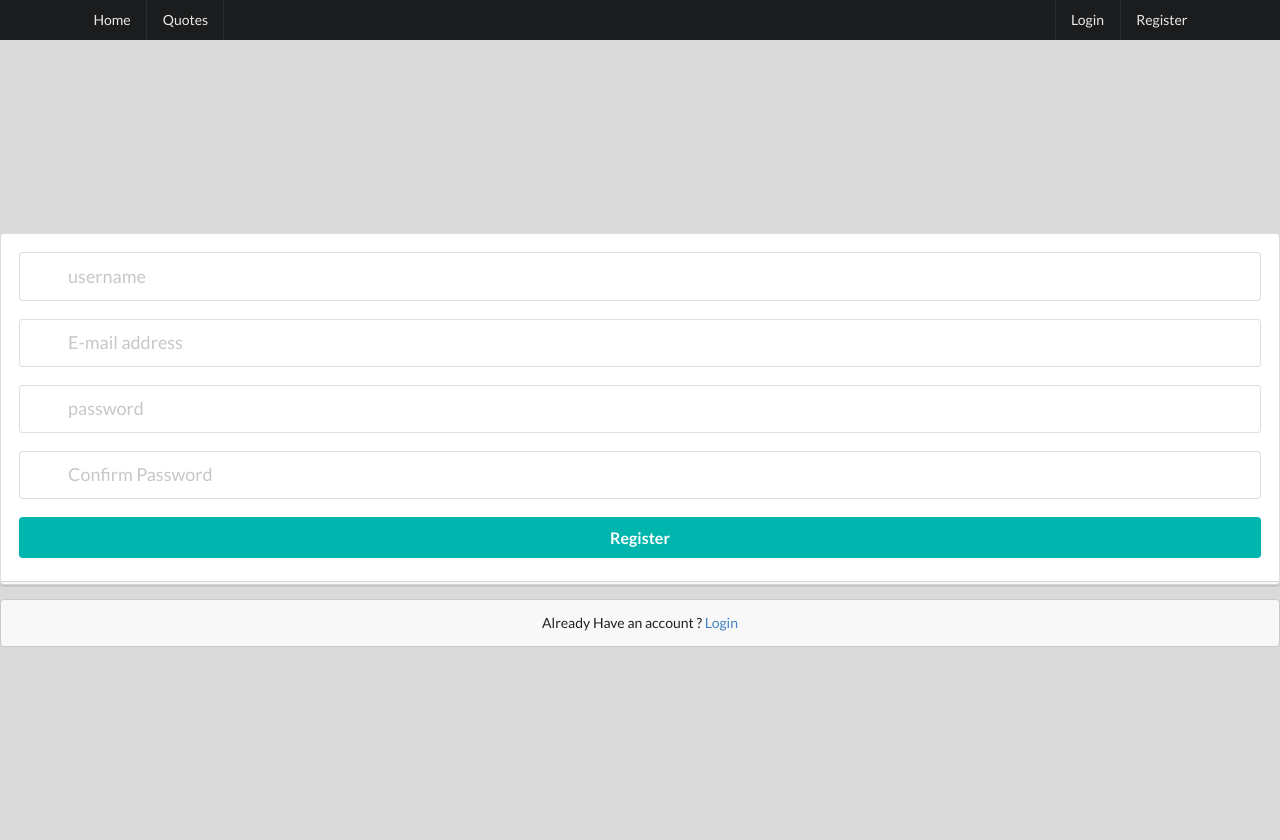
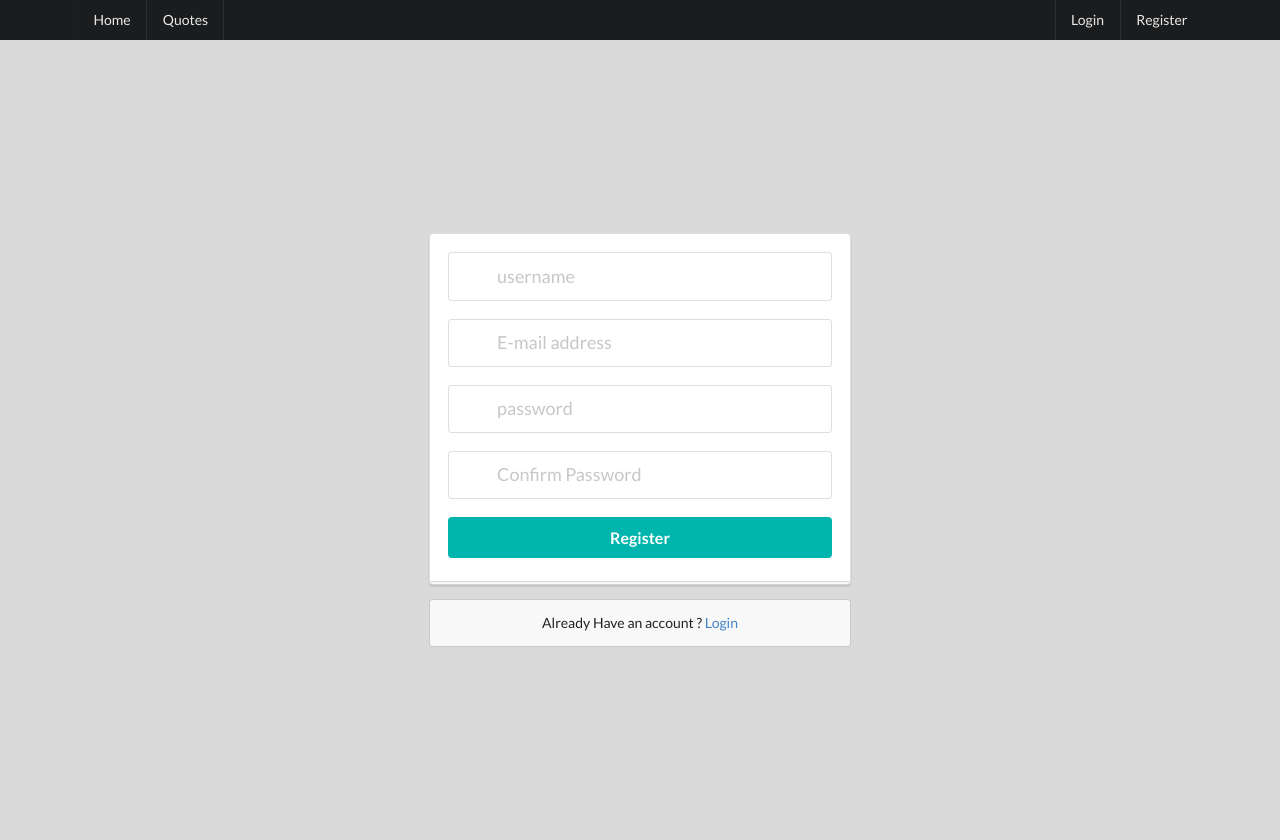
Before and after one commit to daddasoft/FlaskQuotesApi, a Flask app: page /register in a window 1280 px wide. Run offline with Flask 2, Linux system fonts and the light colour scheme; some web fonts are replaced.

Commit message:
fix colum size

```diff
--- a/static/css/app.css
+++ b/static/css/app.css
@@ -26,7 +26,7 @@ body > .grid {
   background: rgba(0, 0, 0, 0.05) !important;
   color: rgba(0, 0, 0, 0.95) !important;
 }
-.column {
+.card.column {
   margin: 5px auto;
   max-width: 100% !important;
 }
```
